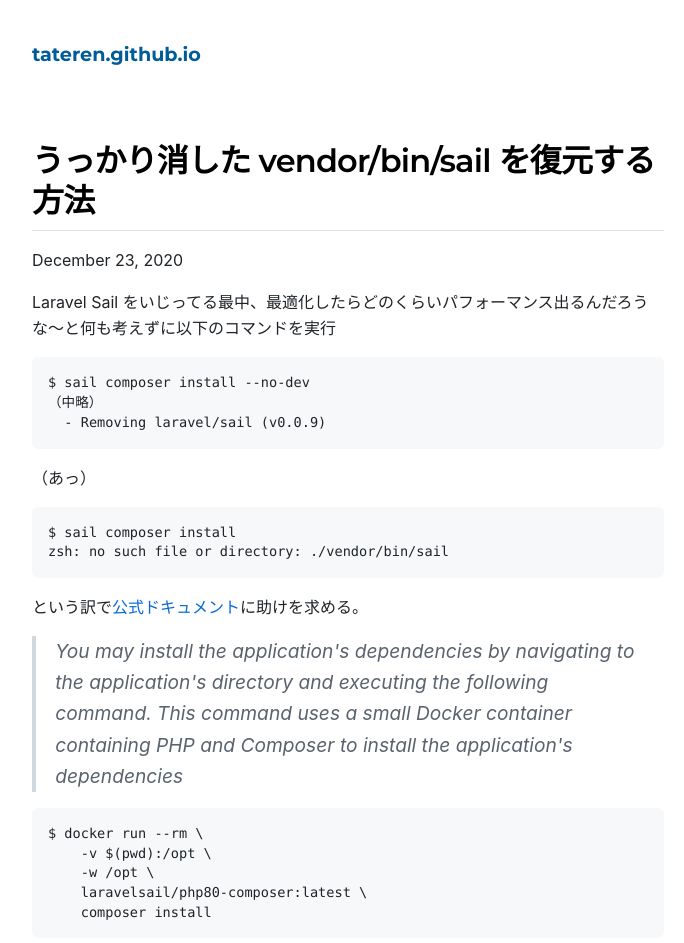
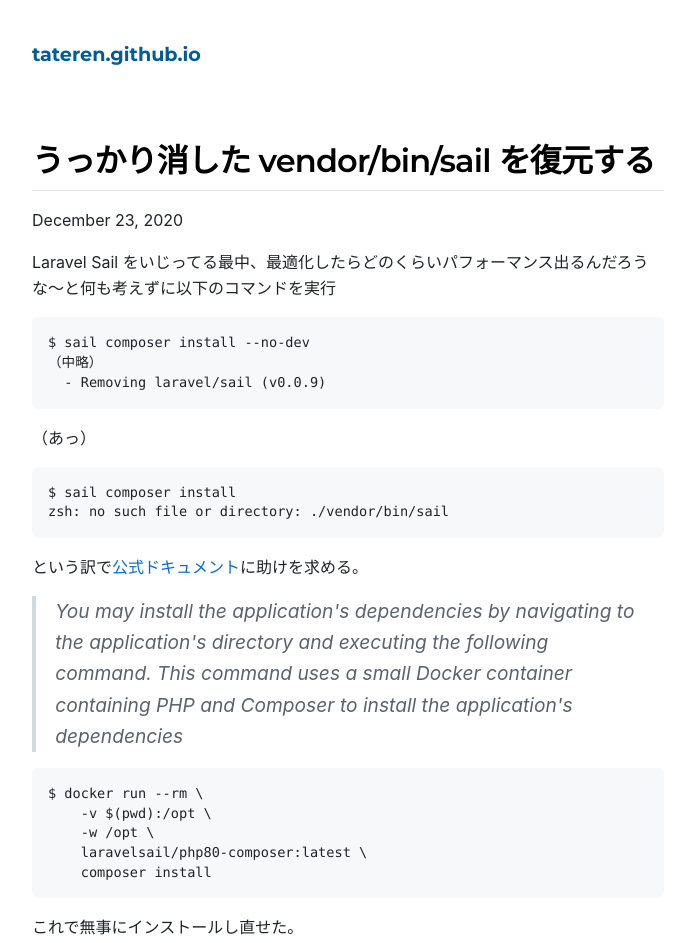
Before and after one commit to tateren/tateren.github.io, a Gatsby site: page /restore-sail-command/ in a window 1280 px wide. Shown: the top 943 px of the page, without its empty margins (292-976 px from the left). Built offline with nearby package versions, Linux system fonts and the light colour scheme; Gatsby itself is replaced by a stand-in of ours; some packages are replaced by stand-ins of ours; code samples lack their colours; a small style sheet from the web is missing.

Commit message:
タイトルの表現を統一

```diff
--- a/content/blog/restore-sail-command/index.md
+++ b/content/blog/restore-sail-command/index.md
@@ -1,5 +1,5 @@
 ---
-title: うっかり消した vendor/bin/sail を復元する方法
+title: うっかり消した vendor/bin/sail を復元する
 date: "2020-12-23T00:00:00Z"
 description: "うっかり消した vendor/bin/sail を復元する方法"
 ---
```
